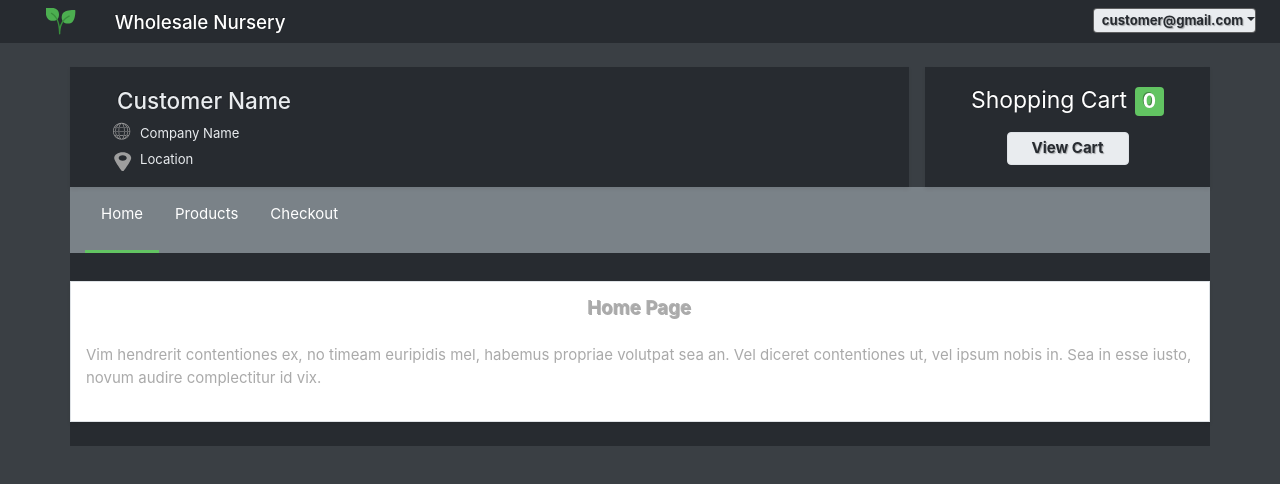
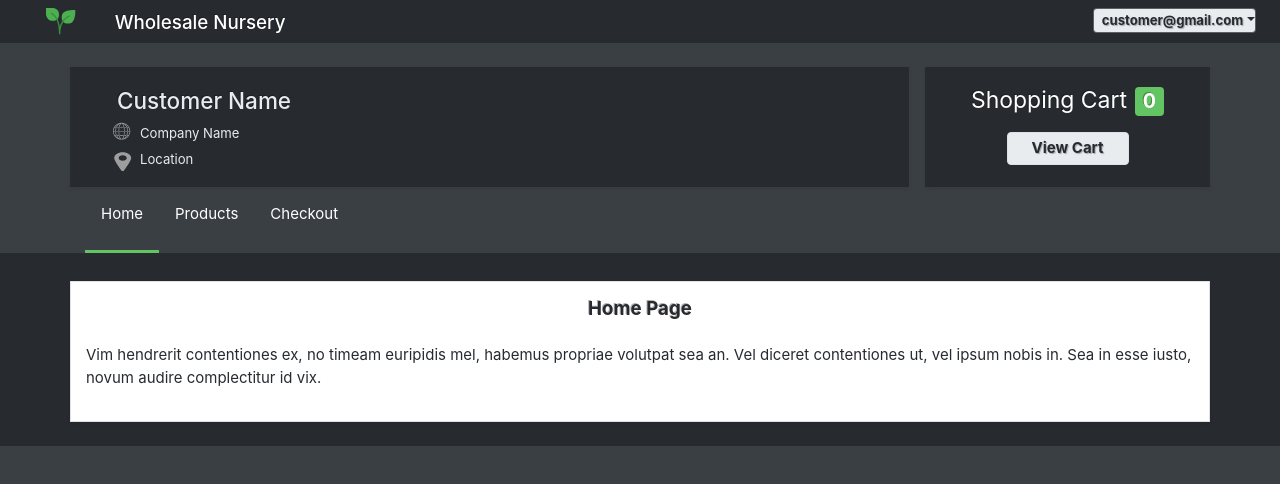
Before and after one commit to Jonny-Code/project1, an Angular app: page / in a window 1280 px wide. Shown: the top 484 px of the page. Built offline with nearby package versions, Linux system fonts and the light colour scheme.

Commit message:
fixed home styles and checkout img size

```diff
--- a/src/app/app.component.ts
+++ b/src/app/app.component.ts
@@ -6,5 +6,5 @@ import { Component } from '@angular/core';
   styleUrls: ['./app.component.css']
 })
 export class AppComponent {
-  title = 'project1';
+  title = 'project2';
 }
--- a/src/app/components/checkout/checkout.component.css
+++ b/src/app/components/checkout/checkout.component.css
@@ -5,3 +5,8 @@
 form label {
   color: white;
 }
+
+img {
+  max-width: 150px;
+  max-height: 120px;
+}
--- a/src/app/components/home/home.component.html
+++ b/src/app/components/home/home.component.html
@@ -192,7 +192,7 @@
     </div>
   </div>
 
-  <div class="row bg-secondary">
+  <div class="row bg-primary">
     <div class="col mt-2">
       <ul class="nav">
         <li
@@ -218,13 +218,14 @@
   </div>
 </div>
 
+<div class="container-fluid bg-dark">
   <div class="container pt-4 pb-4 bg-dark">
     <div class="row">
       <div class="col mt-1 pt-3 pb-3 bg-white border shadow-sm">
-      <h5 class="text-center">
+        <h5 class="text-center text-dark">
           <strong>Home Page</strong>
         </h5>
-      <p class="pt-3">
+        <p class="pt-3 text-dark">
           Vim hendrerit contentiones ex, no timeam euripidis mel, habemus propriae
           volutpat sea an. Vel diceret contentiones ut, vel ipsum nobis in. Sea in
           esse iusto, novum audire complectitur id vix.
@@ -232,3 +233,4 @@
       </div>
     </div>
   </div>
+</div>
--- a/src/index.html
+++ b/src/index.html
@@ -2,7 +2,7 @@
 <html lang="en">
   <head>
     <meta charset="utf-8" />
-    <title>Project1</title>
+    <title>Project 2</title>
     <base href="/" />
 
     <meta name="viewport" content="width=device-width, initial-scale=1" />
```
Also changed, not shown: 1 other file (tests, documents, lock files or other folders). Lines whose indentation alone changed are shown as unchanged.
